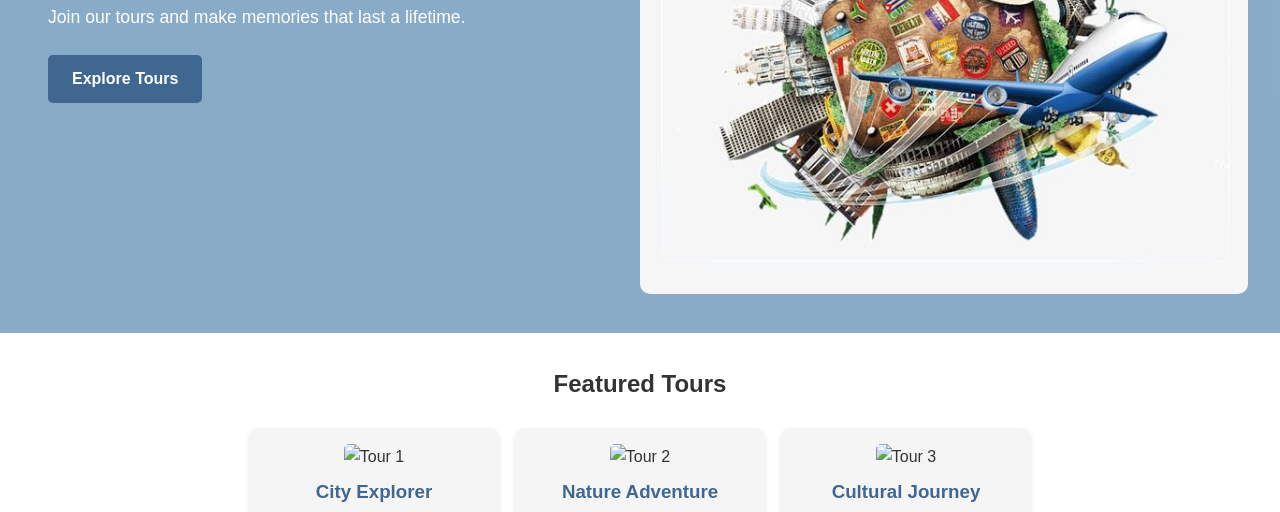
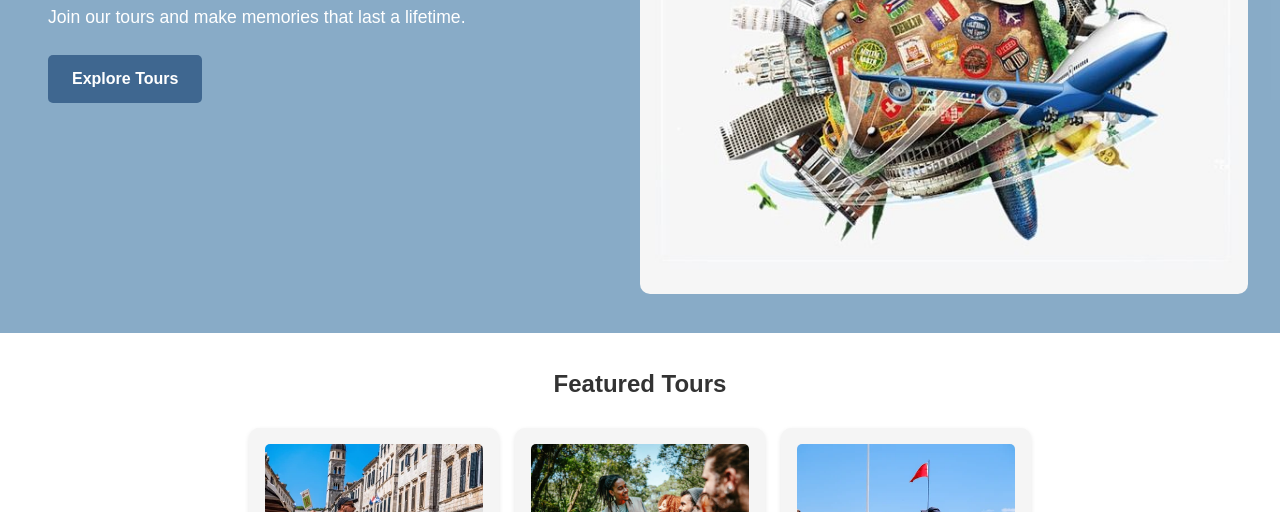
Before and after one commit to lauraferreiraportugal-beep/ExploreNow-Tours, a plain HTML site: page index.html in a window 1280 px wide. Shown: the part 409-921 px from the top of the page. Drawn offline with Linux system fonts and the light colour scheme; files that its build step writes are made by us from their sources; files whose address does not match are found by name.

Commit message:
index.html

```diff
--- a/index.html
+++ b/index.html
@@ -4,7 +4,7 @@
   <meta charset="UTF-8">
   <meta name="viewport" content="width=device-width, initial-scale=1.0">
   <title>ExploreNow Tours</title>
-  <link rel="stylesheet" href="css/style.css">
+  <link rel="stylesheet" href="style.css">
 </head>
 <body>
   <!-- HEADER -->
@@ -41,17 +41,17 @@
           <h2>Featured Tours</h2>
           <div class="tours-grid">
             <div class="tour-card">
-              <img src="img/tour1.jpg" alt="Tour 1">
+              <img src="tour1.jpg" alt="Tour 1">
               <h3>City Explorer</h3>
               <p>Discover the hidden gems of the city with our expert guides.</p>
             </div>
             <div class="tour-card">
-              <img src="img/tour2.jpg" alt="Tour 2">
+              <img src="tour2.jpg" alt="Tour 2">
               <h3>Nature Adventure</h3>
               <p>Experience breathtaking landscapes and outdoor activities.</p>
             </div>
             <div class="tour-card">
-              <img src="img/tour3.jpg" alt="Tour 3">
+              <img src="tour3.jpg" alt="Tour 3">
               <h3>Cultural Journey</h3>
               <p>Immerse yourself in local traditions and history.</p>
             </div>
```
